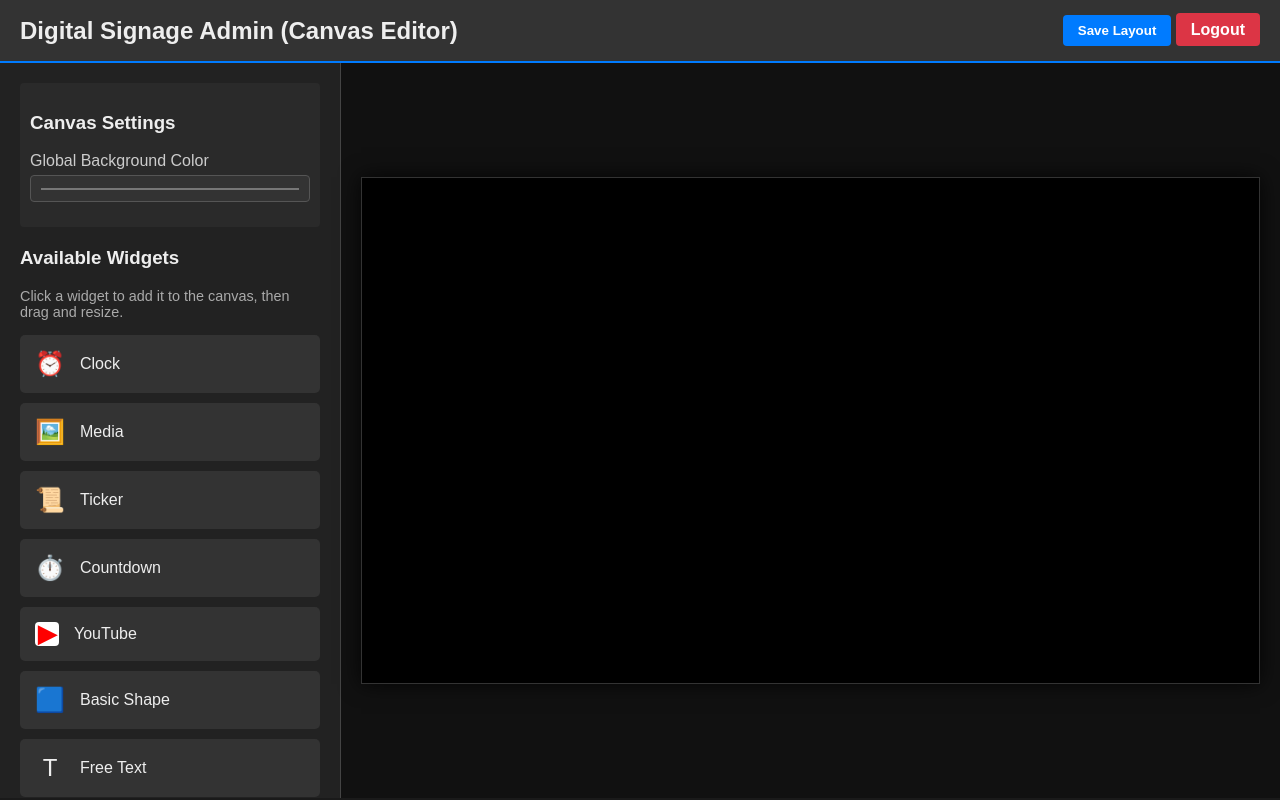
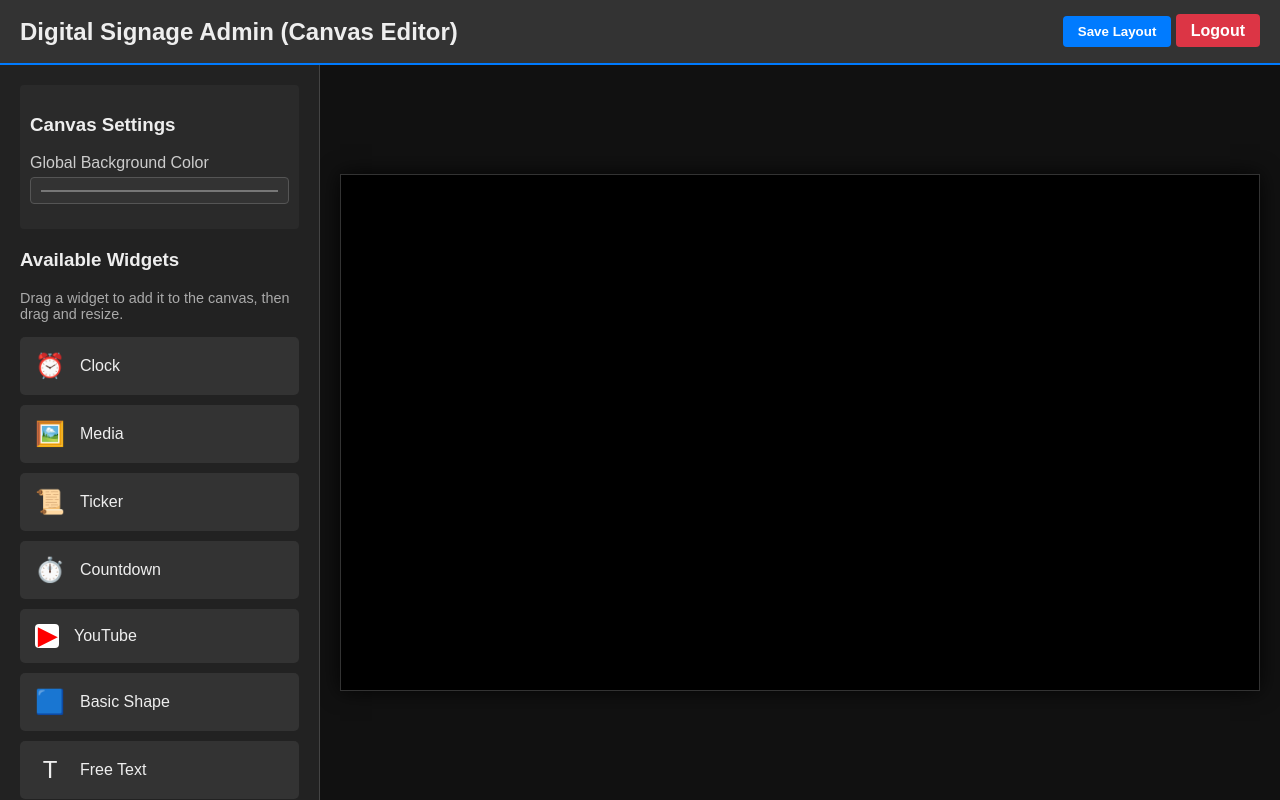
Before and after one commit to antonisl5/dech, a PHP site: page /admin.php in a window 1280 px wide. Run offline with PHP 8.4, Linux system fonts and the light colour scheme; the visitor is signed in with stand-in values (Sample User, id 1).

Commit message:
fix: Admin Panel layout and styling for 100vh full screen fit
Co-authored-by: antonisl5 <57956579+antonisl5@users.noreply.github.com>

```diff
--- a/admin.php
+++ b/admin.php
@@ -11,62 +11,9 @@ require_login();
     <link rel="stylesheet" href="public/css/admin.css">
     <!-- Interact.js for drag and resize -->
     <script src="https://cdn.jsdelivr.net/npm/interactjs/dist/interact.min.js"></script>
-    <style>
-        /* Specific overrides to allow absolute positioning inside the admin wrapper */
-        .grid-container {
-            position: relative;
-            width: 100%;
-            height: 100%;
-            background-color: #000; /* Fallback, overridden by JS */
-            overflow: hidden;
-            /* Container queries for responsive scaling inside canvas */
-            container-type: size;
-            container-name: canvas;
-        }
-
-        .widget-item {
-            position: absolute;
-            box-sizing: border-box;
-            background-color: rgba(255, 255, 255, 0.1);
-            border: 1px dashed #666;
-            touch-action: none; /* Required for interact.js */
-            /* Container queries for widgets */
-            container-type: size;
-        }
-
-        .widget-item.is-selected {
-            border: 2px solid #007bff;
-        }
-
-        .resize-handle {
-            position: absolute;
-            width: 10px;
-            height: 10px;
-            background-color: #007bff;
-            bottom: -5px;
-            right: -5px;
-            cursor: se-resize;
-            border-radius: 50%;
-        }
-
-        /* Prevent contents from capturing drag events */
-        .widget-item .content {
-            width: 100%;
-            height: 100%;
-            pointer-events: none;
-            overflow: hidden;
-        }
-
-        /* New Global Background Setting in sidebar */
-        .global-settings {
-            margin-bottom: 20px;
-            padding: 10px;
-            background: #2a2a2a;
-            border-radius: 4px;
-        }
-    </style>
 </head>
 <body>
+    <div class="page-container">
         <div class="header">
             <h1>Digital Signage Admin (Canvas Editor)</h1>
             <div>
@@ -86,30 +33,30 @@ require_login();
                 </div>
 
                 <h3>Available Widgets</h3>
-            <p style="font-size: 0.9em; color: #aaa;">Click a widget to add it to the canvas, then drag and resize.</p>
+                <p style="font-size: 0.9em; color: #aaa;">Drag a widget to add it to the canvas, then drag and resize.</p>
                 <div id="widget-list">
-                <div class="new-widget" data-type="clock">
+                    <div class="new-widget" data-type="clock" draggable="true">
                         <div class="widget-icon">⏰</div> Clock
                     </div>
-                <div class="new-widget" data-type="media">
+                    <div class="new-widget" data-type="media" draggable="true">
                         <div class="widget-icon">🖼️</div> Media
                     </div>
-                <div class="new-widget" data-type="ticker">
+                    <div class="new-widget" data-type="ticker" draggable="true">
                         <div class="widget-icon">📜</div> Ticker
                     </div>
-                <div class="new-widget" data-type="countdown">
+                    <div class="new-widget" data-type="countdown" draggable="true">
                         <div class="widget-icon">⏱️</div> Countdown
                     </div>
-                <div class="new-widget" data-type="youtube">
+                    <div class="new-widget" data-type="youtube" draggable="true">
                         <div class="widget-icon" style="color: red; background: white; border-radius: 4px; font-weight: bold; font-family: sans-serif; display: inline-flex; justify-content: center; align-items: center; width: 24px; height: 24px;">▶</div> YouTube
                     </div>
-                <div class="new-widget" data-type="shape">
+                    <div class="new-widget" data-type="shape" draggable="true">
                         <div class="widget-icon">🟦</div> Basic Shape
                     </div>
-                <div class="new-widget" data-type="freetext">
+                    <div class="new-widget" data-type="freetext" draggable="true">
                         <div class="widget-icon">T</div> Free Text
                     </div>
-                <div class="new-widget" data-type="bambu">
+                    <div class="new-widget" data-type="bambu" draggable="true">
                         <div class="widget-icon">🖨️</div> 3D Printer (Bambu)
                     </div>
                 </div>
@@ -132,6 +79,7 @@ require_login();
                 <div class="aspect-ratio-wrapper">
                     <div class="grid-container" id="canvas-container">
                         <!-- Widgets placed here via interact.js -->
+                    </div>
                 </div>
             </div>
         </div>
--- a/public/css/admin.css
+++ b/public/css/admin.css
@@ -1,9 +1,26 @@
-body {
+/* --- Global Body Resets --- */
+html, body {
     font-family: sans-serif;
     margin: 0;
     padding: 0;
+    width: 100vw;
+    height: 100vh;
+    overflow: hidden; /* CRITICAL: Prevent entire page scrolling and black space at bottom */
     background-color: #1a1a1a;
     color: #eee;
+    box-sizing: border-box;
+}
+
+*, *:before, *:after {
+    box-sizing: inherit;
+}
+
+/* --- Layout Structure --- */
+.page-container {
+    display: flex;
+    flex-direction: column;
+    height: 100vh;
+    width: 100vw;
 }
 
 .header {
@@ -13,6 +30,8 @@ body {
     justify-content: space-between;
     align-items: center;
     border-bottom: 2px solid #007bff;
+    height: 65px; /* Fixed height for flex calc */
+    flex-shrink: 0;
 }
 
 .header h1 {
@@ -22,17 +41,21 @@ body {
 
 .admin-layout {
     display: flex;
-    height: calc(100vh - 65px);
+    flex: 1;
+    overflow: hidden; /* Contains the sidebar and main content */
 }
 
+/* --- Sidebar --- */
 .sidebar {
-    width: 300px;
+    width: 320px;
+    min-width: 320px;
     background-color: #222;
     padding: 20px;
-    overflow-y: auto;
+    overflow-y: auto; /* Allow scrolling ONLY inside the sidebar */
     border-right: 1px solid #444;
 }
 
+/* --- Main Canvas Area --- */
 .main-content {
     flex-grow: 1;
     padding: 20px;
@@ -40,18 +63,99 @@ body {
     justify-content: center;
     align-items: center;
     background-color: #111;
+    overflow: hidden;
 }
 
-/* Enforce 16:9 Aspect Ratio */
+/* Strict 16:9 Aspect Ratio Container Wrapper */
 .aspect-ratio-wrapper {
     position: relative;
+    /* Determine size based on viewport to maintain 16:9 and fit on screen */
     width: 100%;
-    max-width: 1600px; /* Limit max size on huge screens */
+    /* max-height depends on available height (100vh - 65px header - 40px padding = ~calc(100vh - 105px)) */
+    max-height: calc(100vh - 105px);
+    /* Force the width to follow the 16:9 ratio of the max-height */
     aspect-ratio: 16 / 9;
+    max-width: calc((100vh - 105px) * 16 / 9);
+
     background-color: #000;
     box-shadow: 0 0 20px rgba(0,0,0,0.8);
     border: 1px solid #333;
+    /* CRITICAL: Keep absolutely positioned elements inside */
     overflow: hidden;
+}
+
+/* The actual interactive canvas */
+.grid-container {
+    position: relative;
+    width: 100%;
+    height: 100%;
+    background-color: #000; /* Fallback, overridden by JS global setting */
+    overflow: hidden;
+    /* Container queries for responsive scaling inside canvas */
+    container-type: size;
+    container-name: canvas;
+}
+
+/* --- Widgets inside the Canvas --- */
+.widget-item {
+    position: absolute;
+    box-sizing: border-box;
+    background-color: rgba(255, 255, 255, 0.1);
+    border: 1px dashed #666;
+    touch-action: none; /* Required for interact.js */
+    user-select: none;
+    overflow: hidden;
+    cursor: grab;
+    /* Container queries for fluid content */
+    container-type: size;
+}
+
+.widget-item:active {
+    cursor: grabbing;
+}
+
+.widget-item.is-selected {
+    border: 2px solid #007bff;
+    background-color: rgba(0, 123, 255, 0.2);
+}
+
+.resize-handle {
+    position: absolute;
+    width: 10px;
+    height: 10px;
+    background-color: #007bff;
+    bottom: -5px;
+    right: -5px;
+    cursor: se-resize;
+    border-radius: 50%;
+}
+
+/* Prevent contents from capturing drag events */
+.widget-item .content {
+    width: 100%;
+    height: 100%;
+    pointer-events: none;
+    overflow: hidden;
+    display: flex;
+    align-items: center;
+    justify-content: center;
+}
+
+/* Fluid Text Size using Container Queries */
+.widget-item .content.freetext-content {
+    font-size: 10cqi; /* Default size */
+    word-wrap: break-word;
+    text-align: center;
+    padding: 5px;
+    box-sizing: border-box;
+}
+
+/* --- Sidebar Components --- */
+.global-settings {
+    margin-bottom: 20px;
+    padding: 10px;
+    background: #2a2a2a;
+    border-radius: 4px;
 }
 
 .new-widget {
```
Also changed, not shown: other parts of public/css/admin.css (+20 -61 lines). Lines whose indentation alone changed are shown as unchanged.
